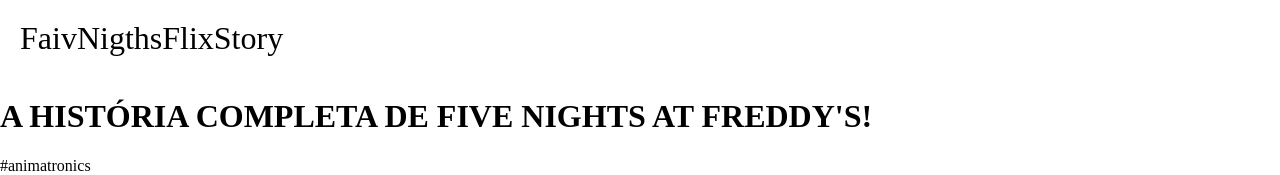
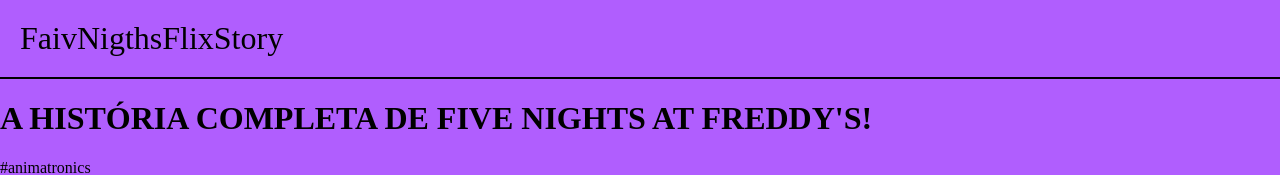
Before and after one commit to emi-puppet00/FiveNigthsTeory, a plain HTML site: page index.html in a window 1280 px wide. Shown: the top 175 px of the page. Drawn offline with Linux system fonts and the light colour scheme.

Commit message:
uuuwwwwuuuu

```diff
--- a/style.css
+++ b/style.css
@@ -1,12 +1,12 @@
 body {
-color: (0, 0, 0);
-background:(176, 94, 254);
+color:rgb(0, 0, 0);
+background:rgb(176, 94, 254);
 margin: 0px;
 }
 
 header {
-border-bottom: solid 2px (0, 0, 0);
+border-bottom: solid 2px rgb(0, 0, 0);
 padding: 20px;
 font-size: 32px;
-color: (0, 0, 0);
+color: rgb(0, 0, 0);
 }
```
